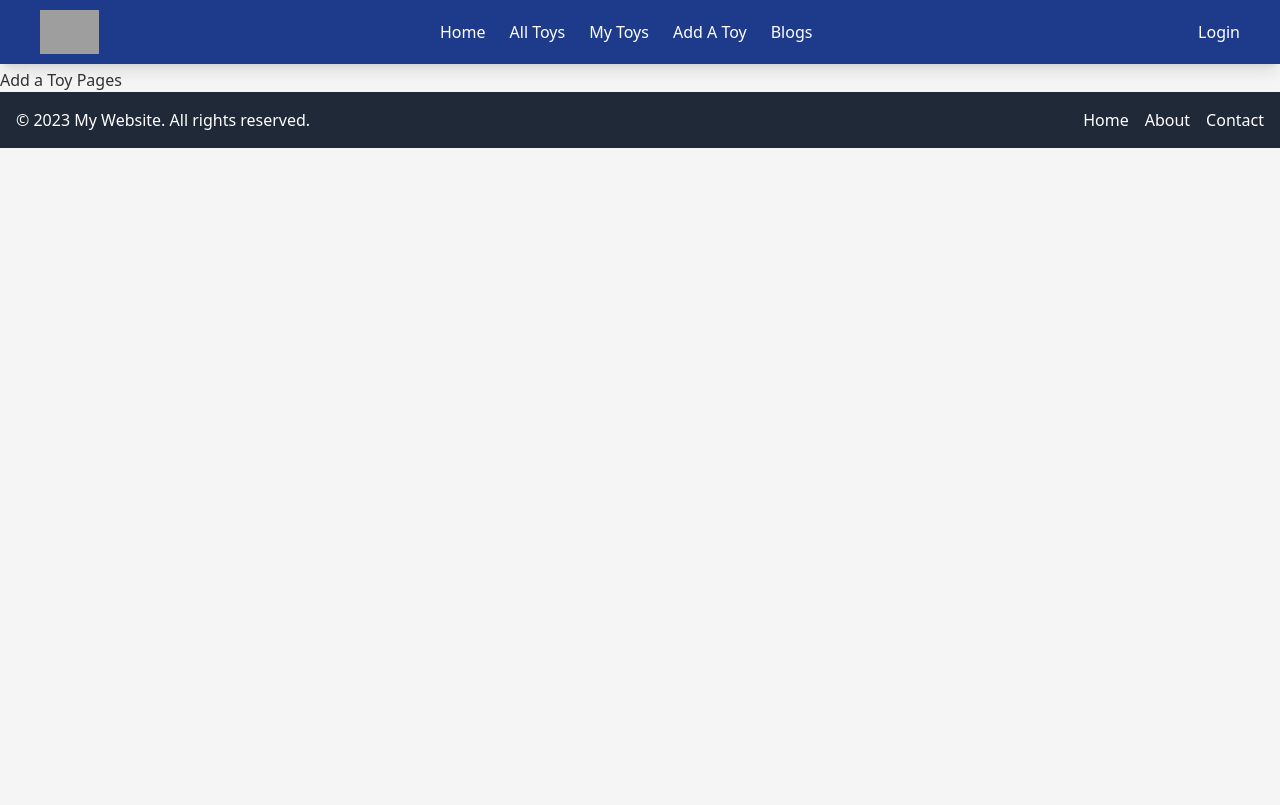
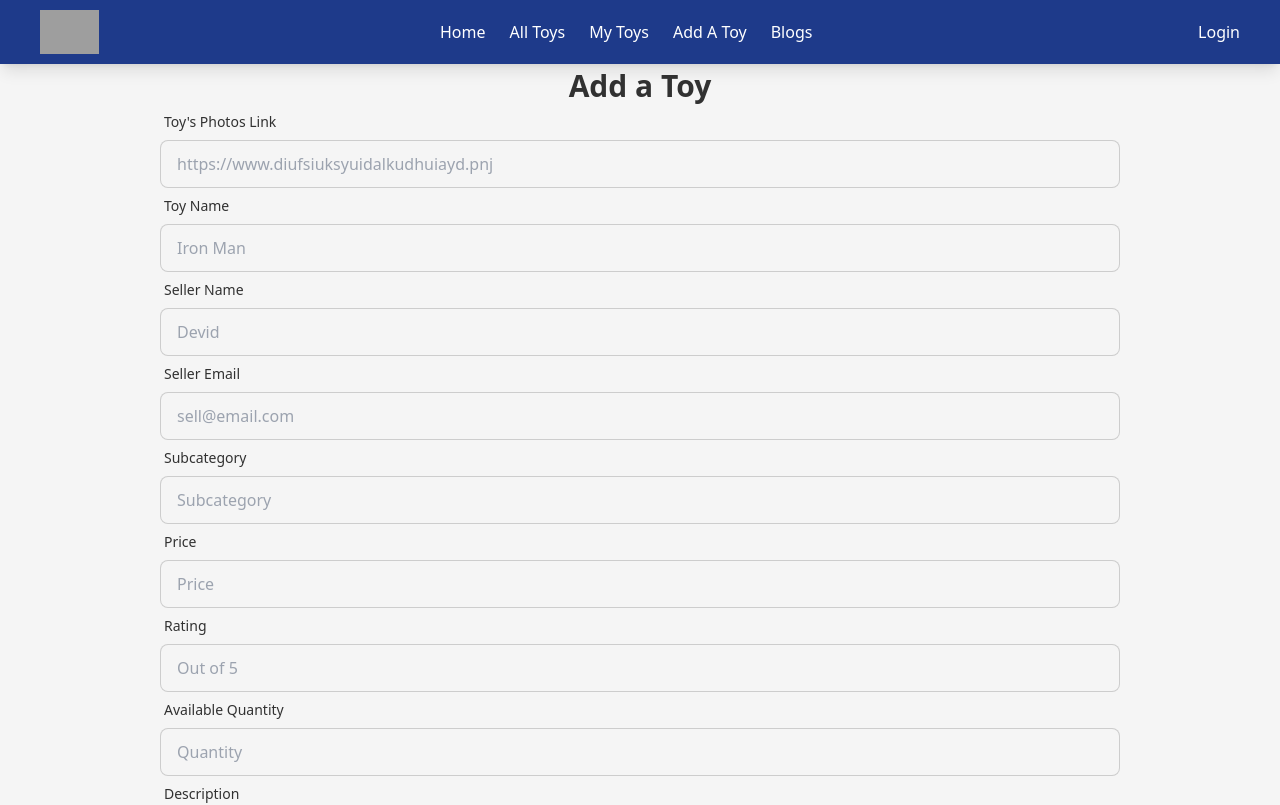
Before and after one commit to tarikulsk/mr-toy, a React (Vite) app: page /addtoy in a window 1280 px wide. Shown: the top 805 px of the page. Built offline with nearby package versions, Linux system fonts and the light colour scheme; no server answers; grey boxes are pictures that could not be loaded.

Commit message:
add toys some function

```diff
--- a/src/Route/Routes/Routes.jsx
+++ b/src/Route/Routes/Routes.jsx
@@ -37,7 +37,8 @@ const router = createBrowserRouter([
             },
             {
                 path: '/alltoys',
-                element: <AllToys></AllToys>
+                element: <AllToys></AllToys>,
+                loader: () => fetch('http://localhost:5000/alltoys')
             },
             {
                 path: '/mytoys',
--- a/src/component/AddAToy/AddAToy.jsx
+++ b/src/component/AddAToy/AddAToy.jsx
@@ -2,9 +2,90 @@
 import React from 'react';
 
 const AddAToy = () => {
+
+    const handleSubmit = event => {
+        event.preventDefault();
+        const form = event.target;
+        // const form = event.target.form;n
+        const photoURL = form.photoURL.value;
+        console.log(photoURL);
+
+    }
+
+
+
+
     return (
-        <div>
-            <h1>Add a Toy Pages </h1>
+        <div className='w-9/12 m-auto mb-10 '>
+
+
+            <h1 className='text-center text-3xl font-bold'>Add a Toy</h1>
+
+            <form onSubmit={handleSubmit} >
+                <div className="form-control">
+                    <label className="label">
+                        <span className="label-text">Toy's Photos Link</span>
+                    </label>
+                    <input type="text" name='photoUrl' required placeholder="https://www.diufsiuksyuidalkudhuiayd.pnj" className="input input-bordered" />
+                </div>
+                <div className="form-control">
+                    <label className="label">
+                        <span className="label-text">Toy Name</span>
+                    </label>
+                    <input type="text" name='toyName' required placeholder="Iron Man" className="input input-bordered" />
+                </div>
+                <div className="form-control">
+                    <label className="label">
+                        <span className="label-text">Seller Name</span>
+                    </label>
+                    <input type="text" name='sellerName' required placeholder="Devid " className="input input-bordered" />
+                </div>
+
+                <div className="form-control">
+                    <label className="label">
+                        <span className="label-text">Seller Email</span>
+                    </label>
+                    <input type="email" name='sellerEmail' required placeholder="sell@email.com" className="input input-bordered" />
+                </div>
+                <div className="form-control">
+                    <label className="label">
+                        <span className="label-text">Subcategory</span>
+                    </label>
+                    <input type="text" name='subcategory' required placeholder="Subcategory" className="input input-bordered" />
+                </div>
+                <div className="form-control">
+                    <label className="label">
+                        <span className="label-text">Price</span>
+                    </label>
+                    <input type="number" name='price' required placeholder="Price" className="input input-bordered" />
+                </div>
+                <div className="form-control">
+                    <label className="label">
+                        <span className="label-text">Rating</span>
+                    </label>
+                    <input type="number" name='rating' required placeholder="Out of 5" className="input input-bordered" />
+                </div>
+                <div className="form-control">
+                    <label className="label">
+                        <span className="label-text">Available Quantity</span>
+                    </label>
+                    <input type="number" name='availableQuantity' required placeholder="Quantity" className="input input-bordered" />
+                </div>
+                <div className="form-control mb-5">
+                    <label className="label">
+                        <span className="label-text">Description</span>
+                    </label>
+                    <input type="text" name='description' required placeholder="This toy is .." className="input input-bordered" />
+                </div>
+                <div className="form-control mt-6">
+                    <button className="btn btn-primary">Register</button>
+                </div>
+
+                {/* <input className='btn justify-center' type="submit" value="Submit" /> */}
+
+            </form>
+
+
         </div>
     );
 };
--- a/src/component/AllToys/AllToys.jsx
+++ b/src/component/AllToys/AllToys.jsx
@@ -1,10 +1,22 @@
 // eslint-disable-next-line no-unused-vars
 import React from 'react';
+import { useLoaderData } from 'react-router-dom';
+import Toy from '../Toy/Toy';
 
 const AllToys = () => {
+
+    const toys = useLoaderData()
+    console.log(toys);
+
     return (
-        <div>
-            <h1>This All Toys Pages.</h1>
+        <div className='grid md:grid-cols-4 gap-5 p-10'>
+
+            {
+                toys.map(toy => <Toy
+                    key={toy.id}
+                    toy={toy}
+                ></Toy>)
+            }
         </div>
     );
 };
--- /dev/null
+++ b/src/component/Toy/Toy.jsx
@@ -0,0 +1,36 @@
+// eslint-disable-next-line no-unused-vars
+import React from 'react';
+
+const Toy = ({ toy }) => {
+    console.log(toy);
+    const { id,
+        photoUrl
+        , toyName
+        , sellerName
+        , sellerEmail
+        , price
+        , rating
+        , description,
+        subcategory,
+        availableQuantity
+    } = toy;
+    return (
+        <div>
+            <div className="card  h-6/12 bg-base-100 shadow-xl">
+                <figure><img src={photoUrl} alt="Shoes" /></figure>
+                <div className="card-body">
+                    <h2 className="card-title">{toyName}</h2>
+                    <p><span className='font-bold text-sm'>Seller:</span> {sellerName}</p>
+                    <p><span className='font-bold text-sm'>Sub Category:</span> {subcategory}</p>
+                    <p><span className='font-bold text-sm'>Quantity:</span> {availableQuantity}</p>
+                    <p><span className='font-bold text-sm'>Price: </span>$ {price}</p>
+                    <button className="py-1 px-3 rounded bg-red-600 text-white border-none">View details</button>
+
+                </div>
+            </div>
+
+        </div>
+    );
+};
+
+export default Toy;
```
